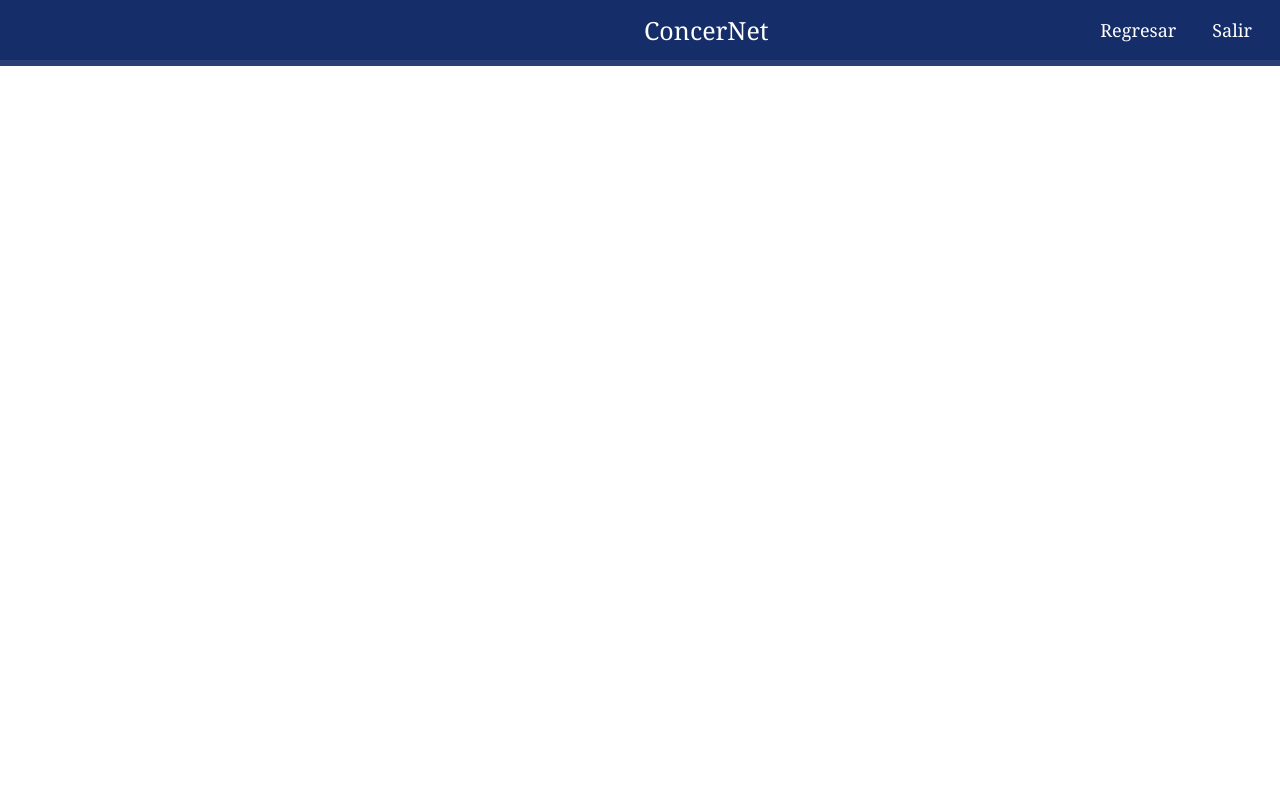
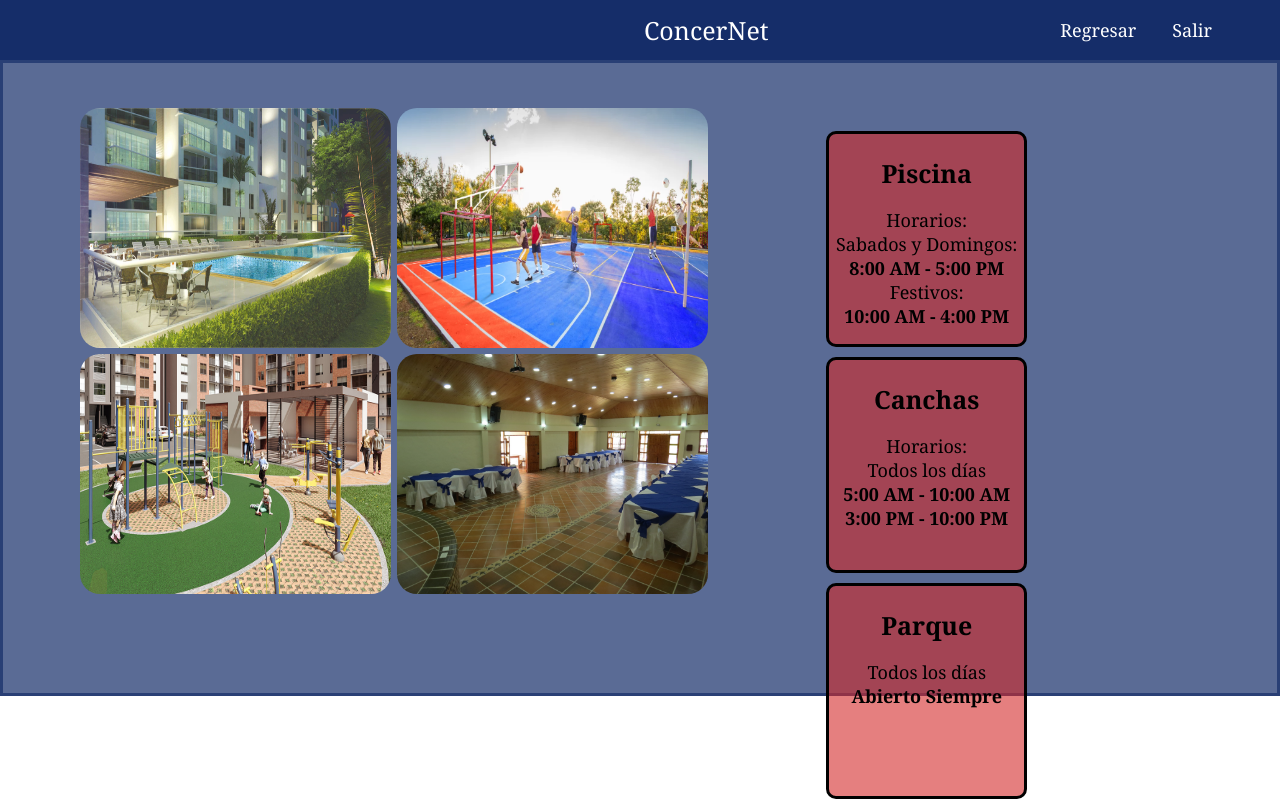
Before and after one commit to AndresG0C/App-Web, a React (Create React App) app in the folder app-web/: page /Espacios in a window 1280 px wide. Shown: the top 801 px of the page. Built offline with nearby package versions, Linux system fonts and the light colour scheme.

Commit message:
Modificaciones y Espacios terminado

```diff
--- a/app-web/src/Componentes/NavBar.jsx
+++ b/app-web/src/Componentes/NavBar.jsx
@@ -9,11 +9,11 @@ const NavBar = ()=>{
         <nav>
             <ul>
                 <li className='link1'>
-                    <Link className="direccion" to="/">{auth.user}</Link>
+                    <Link className="direccion" to="/Dashboard">{auth.user}</Link>
                 </li>
 
                 <li className='l_concernet'>
-                    <Link className="direccion" to="/">ConcerNet</Link>
+                    <Link className="direccion" to="/Dashboard">ConcerNet</Link>
                 </li>
 
                 <li className='link'>
--- a/app-web/src/Css/AcercaDe.css
+++ b/app-web/src/Css/AcercaDe.css
@@ -100,7 +100,6 @@
 .cuadro_texto {
     width: 30%;
     height: 50%;
-    left: 10px;
     border: 3px solid black;
     border-radius: 20px;
     background-color: rgba(212, 42, 42, 0.6) ;
--- a/app-web/src/Css/Espacios.css
+++ b/app-web/src/Css/Espacios.css
@@ -0,0 +1,140 @@
+.contenedor {
+    position: relative;
+    width: 97.6%;
+    height: 600px;
+    display: flex;
+    justify-content: center;
+    align-items: center;
+    margin: 15px;
+}
+
+.img_cancha {
+    position: absolute;
+    width: 25%;
+    height: 40%;
+    left: 30.5%;
+    top: 5%;
+    border-radius: 20px;
+}
+
+.img_piscina {
+    position: absolute;
+    width: 25%;
+    height: 40%;
+    left: 5%;
+    top: 5%;
+    border-radius: 20px;
+}
+
+.img_salonsocial {
+    position: absolute;
+    width: 25%;
+    height: 40%;
+    left: 30.5%;
+    bottom: 14%;
+    border-radius: 20px;
+}
+
+
+.img_parque {
+    position: absolute;
+    width: 25%;
+    height: 40%;
+    left: 5%;
+    bottom: 14%;
+    border-radius: 20px;
+}
+
+.cuadro_horarios {
+    position: absolute;
+    width: 29.6%;
+    height: 78.5%;
+    right: 5%;
+    top: 38px;
+    /*border: 3px solid black;
+    border-radius: 20px;
+    background-color: rgba(212, 42, 42, 0.6);*/
+    transition: 0.5s ease;
+    padding: 10px;
+}
+
+.horario_piscina {
+    border: 3px solid black;
+    border-radius: 10px;
+    background-color: rgba(212, 42, 42, 0.6);
+    float: left;
+    width: 185px;
+    height: 200px;
+    padding: 5px;
+    margin: 5px;
+    text-align: center;
+    transition: 0.5s ease;
+}
+
+.horario_piscina:hover {
+    background-color: rgba(21, 45, 105, 0.7);
+    color: white;
+}
+
+.horario_cancha {
+    border: 3px solid black;
+    border-radius: 10px;
+    background-color: rgba(212, 42, 42, 0.6);
+    float: left;
+    width: 185px;
+    height: 200px;
+    padding: 5px;
+    margin: 5px;
+    text-align: center;
+    transition: 0.5s ease;
+}
+
+.horario_cancha:hover {
+    background-color: rgba(21, 45, 105, 0.7);
+    color: white;
+}
+
+.horario_parque {
+    border: 3px solid black;
+    border-radius: 10px;
+    background-color: rgba(212, 42, 42, 0.6);
+    float: left;
+    width: 185px;
+    height: 200px;
+    padding: 5px;
+    margin: 5px;
+    text-align: center;
+    transition: 0.5s ease;
+}
+
+.horario_parque:hover {
+    background-color: rgba(21, 45, 105, 0.7);
+    color: white;
+}
+
+.horario_salonsocial {
+    border: 3px solid black;
+    border-radius: 10px;
+    background-color: rgba(212, 42, 42, 0.6);
+    float: left;
+    width: 185px;
+    height: 200px;
+    padding: 5px;
+    margin: 5px;
+    text-align: center;
+    transition: 0.5s ease;
+}
+
+.horario_salonsocial:hover {
+    background-color: rgba(21, 45, 105, 0.7);
+    color: white;
+}
+
+.p_horarios {
+    font-size: 18px;
+}
+
+.t_horarios {
+    font-size: 25px;
+
+}
--- a/app-web/src/Paginas/AcercaDe.jsx
+++ b/app-web/src/Paginas/AcercaDe.jsx
@@ -13,16 +13,16 @@ const Espacios = () => {
             <nav>
                 <ul>
                     <li className='link1'>
-                        <Link className="direccion" to="/">{auth.user}</Link>
+                        <Link className="direccion" to="/AcercaDe">{auth.user}</Link>
                     </li>
 
                     <li className='l_concernet'>
-                        <Link className="direccion" to="/">ConcerNet</Link>
+                        <Link className="direccion" to="/AcercaDe">ConcerNet</Link>
                     </li>
 
                     <div id="Nav_AcercaDe">
                         <li className='link2'>
-                            <Link onClick={() => auth.logOut()} className="direccion" > Salir</Link>
+                            <Link onClick={() => auth.logOut()} to="/Login" className="direccion" > Salir</Link>
                         </li>
 
                         <li className='link3'>
--- a/app-web/src/Paginas/Espacios.jsx
+++ b/app-web/src/Paginas/Espacios.jsx
@@ -1,8 +1,9 @@
 import { useAuth } from "../Componentes/AuthProvider";
-import NavBar from "../Componentes/NavBar";
-import Bambu from "../Imagenes/Bambu.png";
-import Mirador from "../Imagenes/Conjunto.png";
-import "../Css/Dashboard.css"
+import Piscina from "../Imagenes/Piscina.png";
+import SalonSocial from "../Imagenes/SalonSocial.png";
+import Cancha from "../Imagenes/Cancha.png";
+import Parque from "../Imagenes/Parque.png";
+import "../Css/Espacios.css";
 import {Link} from 'react-router-dom';
 
 const Espacios = () => {
@@ -12,24 +13,65 @@ const Espacios = () => {
             <nav>
                 <ul>
                     <li className='link1'>
-                        <Link className="direccion" to="/">{auth.user}</Link>
+                        <Link className="direccion" to="/Espacios">{auth.user}</Link>
                     </li>
 
                     <li className='l_concernet'>
-                        <Link className="direccion" to="/">ConcerNet</Link>
+                        <Link className="direccion" to="/Espacios">ConcerNet</Link>
                     </li>
 
-                    <li className='link'>
-                        <Link onClick={() => auth.logOut()} className="direccion" > Salir</Link>
-                    </li>
+                    <div id="Nav_AcercaDe">
+                        <li className='link2'>
+                            <Link onClick={() => auth.logOut()} to="/Login" className="direccion" > Salir</Link>
+                        </li>
 
-                    <li className='link'>
-                        <Link className="direccion" to="/Dashboard">Regresar</Link>
-                    </li>
+                        <li className='link3'>
+                            <Link className="direccion" to="/Dashboard">Regresar</Link>
+                        </li>
+                    </div>
                 </ul>
             </nav>
 
-            <div className="container"></div>
+            <div className="container">
+                <div className="contenedor">
+                    <div className="container_img">
+                        <img src={Piscina} className="img_piscina" alt="Piscina" />
+                        <img src={Cancha} className="img_cancha" alt="cancha" />
+                        <img src={SalonSocial} className="img_salonsocial" alt="salon social" />
+                        <img src={Parque} className="img_parque" alt="parque" />
+                    </div>
+                    <div className="cuadro_horarios">
+                        <div className="horario_piscina">
+                            <h1 className="t_horarios">Piscina</h1>
+                            <p className="p_horarios">Horarios: <br/>
+                            Sabados y Domingos: <br/> <b>8:00 AM - 5:00 PM</b> <br/>
+                            Festivos: <br/> <b>10:00 AM - 4:00 PM</b></p>
+                        </div>
+
+                        <div className="horario_cancha">
+                            <h1 className="t_horarios">Canchas</h1>
+                            <p className="p_horarios">Horarios: <br/>
+                            Todos los días <br/> <b>5:00 AM - 10:00 AM</b> <br/>
+                            <b>3:00 PM - 10:00 PM </b> <br/></p>
+                        </div>
+
+                        <div className="horario_parque">
+                            <h1 className="t_horarios">Parque</h1>
+                            <p className="p_horarios">Todos los días <br/>
+                            <b> Abierto Siempre </b> <br/><br/><br/></p>
+                        </div>
+
+                        <div className="horario_salonsocial">
+                            <h1 className="t_horarios">Salon Social</h1>
+                            <p className="p_horarios">Horarios:<br/>
+                            sábados, Domingos y Festivos <br/> <b>Todo el día o por hora</b> <br/>
+                            <br/></p>
+                        </div>
+
+                    </div>
+
+                </div>
+            </div>
 
         </>
     );
```
Also changed, not shown: app-web/src/Imagenes/Parque.png (added).
